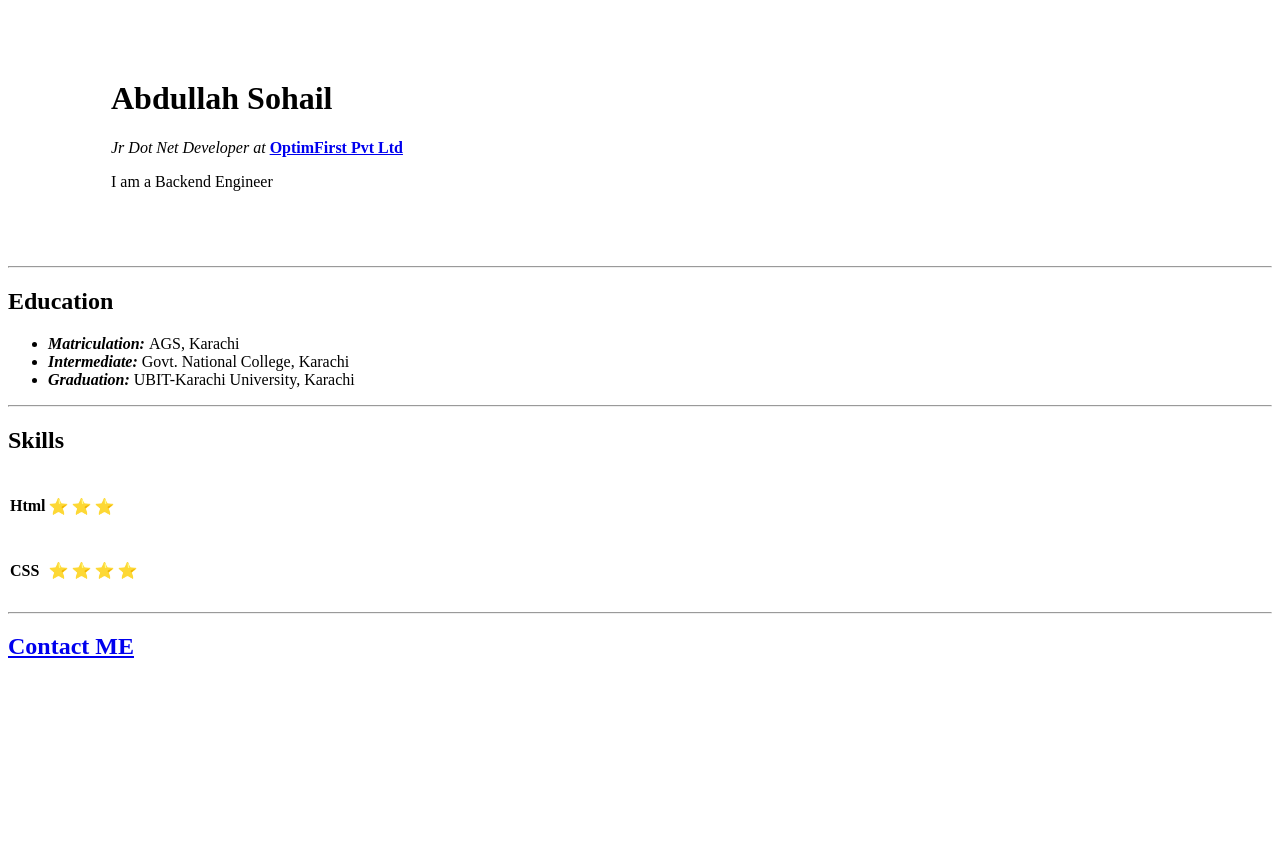
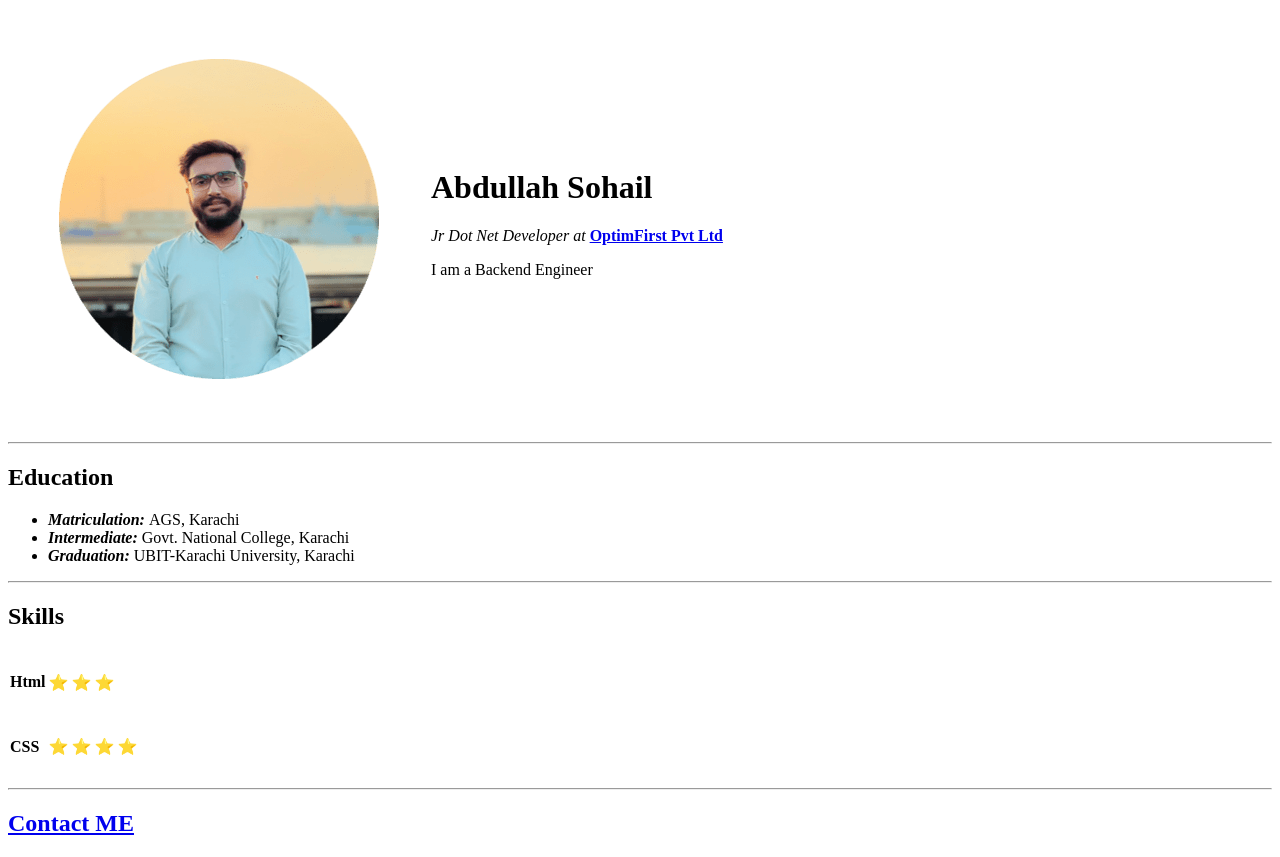
Before and after one commit to AbdullahSohail1/Portfolio, a plain HTML site: page index.html in a window 1280 px wide. Before the commit the page ends 800 px from the top, so only its background shows below. Drawn offline with Linux system fonts and the light colour scheme; the site is published under a folder, as on GitHub Pages, so addresses that start at the root find nothing.

Commit message:
update index.html

```diff
--- a/index.html
+++ b/index.html
@@ -9,7 +9,7 @@
   <body>
     <table cellspacing="50">
       <tr>
-        <td><img src="/profile.png" alt="" /></td>
+        <td><img src="profile.png" alt="" /></td>
         <td>
           <h1>Abdullah Sohail</h1>
           <p>
```
